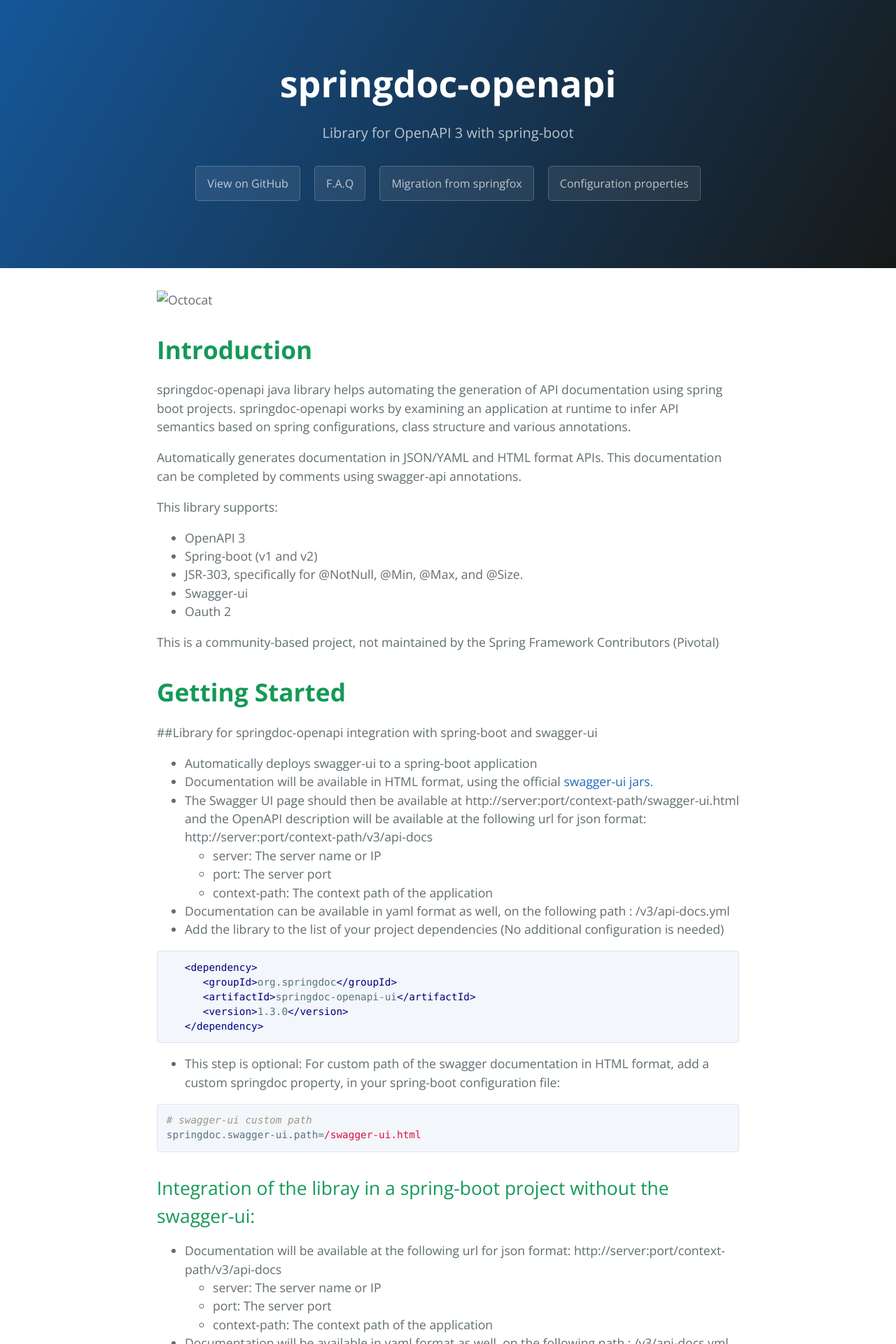
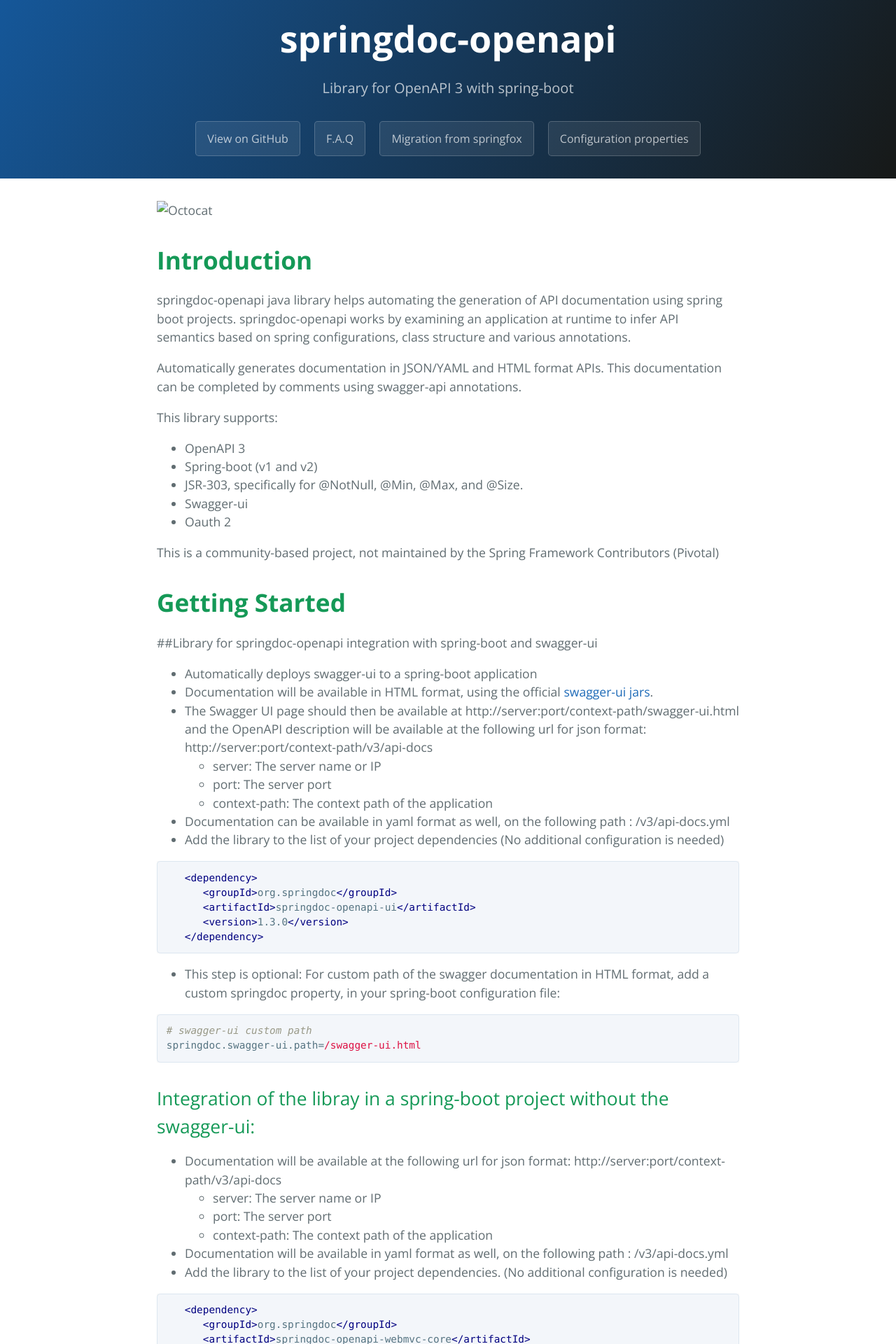
Before and after one commit to springdoc/springdoc-openapi-maven-plugin, a Jekyll site: the page built from docs/index.md, in a window 1280 px wide. Shown: the top 1920 px of the page at 70% size. Built offline with Jekyll 4.4.1, drawn with Linux system fonts in a browser that asks for light colours.

Commit message:
site update

```diff
--- a/docs/_sass/jekyll-theme-cayman.scss
+++ b/docs/_sass/jekyll-theme-cayman.scss
@@ -112,11 +112,11 @@ a {
   background-image: linear-gradient(120deg, #155799, #171918);
 
   @include large {
-    padding: 5rem 6rem;
+    padding: 1rem 1rem;
   }
 
   @include medium {
-    padding: 3rem 4rem;
+    padding: 1rem 2rem;
   }
 
   @include small {
```
